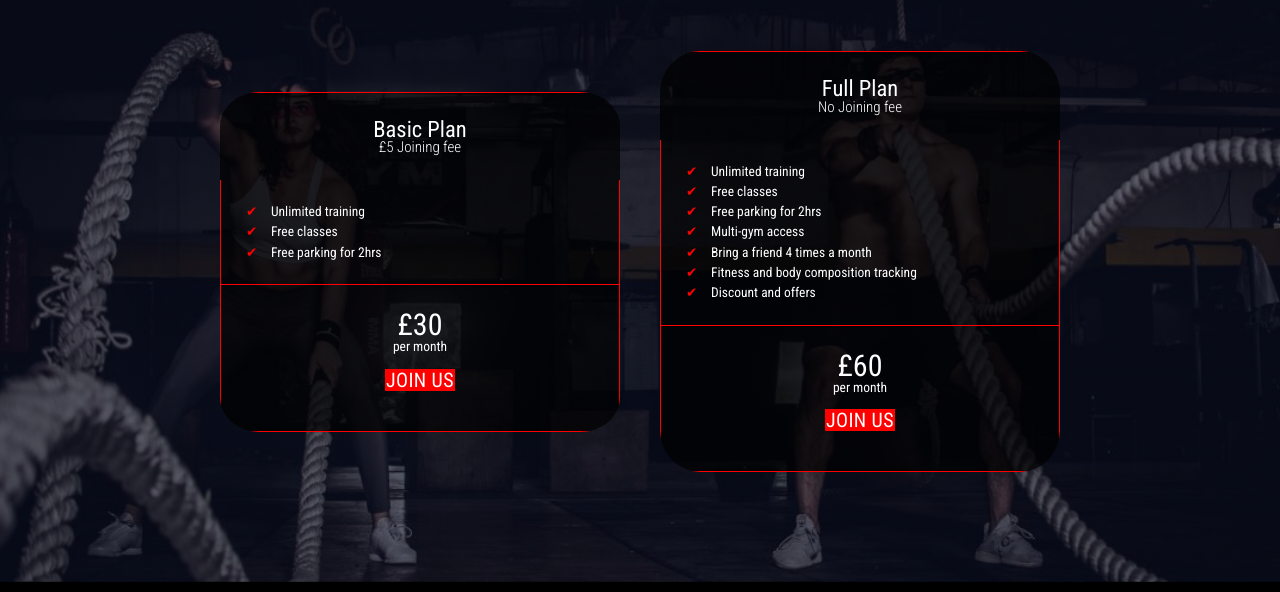
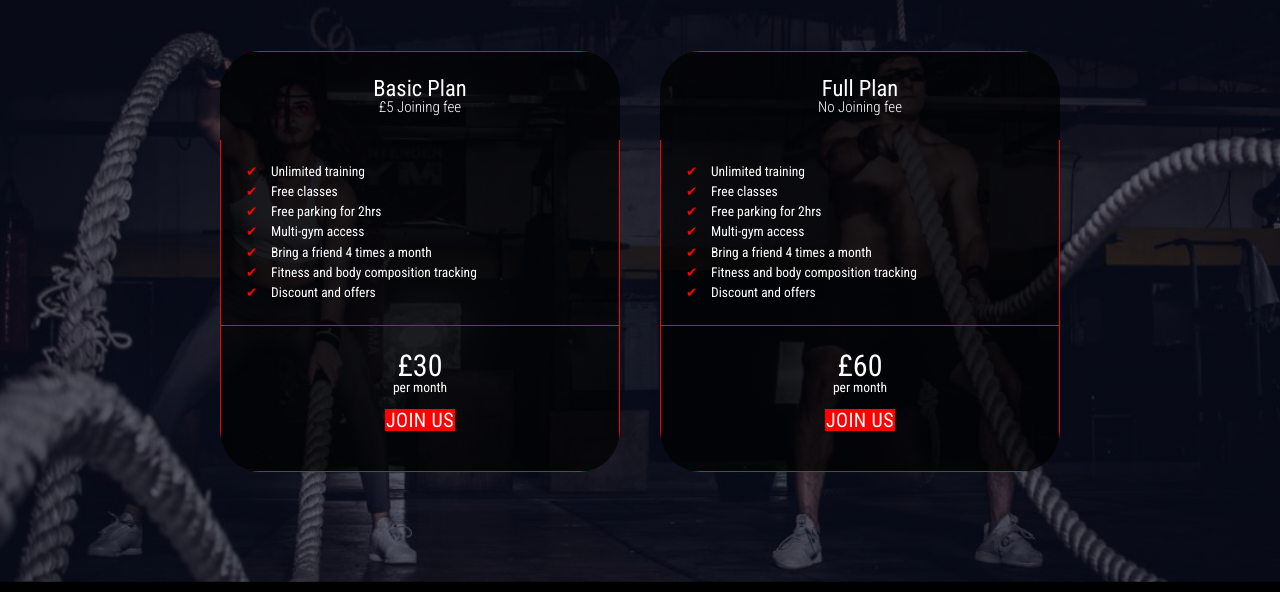
Before and after one commit to onabz/muscle_gains, a plain HTML site: page membership.html in a window 1280 px wide. Shown: the part 138-730 px from the top of the page. Drawn offline with Linux system fonts and the light colour scheme.

Commit message:
Edit semantics of membership page html structure

```diff
--- a/membership.html
+++ b/membership.html
@@ -29,8 +29,8 @@
         </nav>
     </header>
     <main>
-        <div class="plan-container">
-            <section class="basic-plan">
+        <section class="plan-container">
+            <div class="basic-plan">
                 <div class="basic-plan-header">
                     <h1 class="basic-plan-title">Basic Plan</h1>
                     <h2 class="basic-plan-addon">£5 Joining fee</h2>
@@ -40,6 +40,10 @@
                         <li class="basic-plan-benefit">Unlimited training</li>
                         <li class="basic-plan-benefit">Free classes</li>
                         <li class="basic-plan-benefit">Free parking for 2hrs</li>
+                        <li class="basic-plan-benefit">Multi-gym access</li>
+                        <li class="basic-plan-benefit">Bring a friend 4 times a month</li>
+                        <li class="basic-plan-benefit">Fitness and body composition tracking</li>
+                        <li class="basic-plan-benefit">Discount and offers</li>
                     </ul>
                 </div>
                 <div class="basic-plan-select">
@@ -47,8 +51,8 @@
                     <p class="basic-plan-text">per month</p>
                     <a href="" class="basic-plan-button">Join us</a>
                 </div>
-            </section>
-            <section class="full-plan">
+            </div>
+            <div class="full-plan">
                 <div class="full-plan-header">
                     <h1 class="full-plan-title">Full Plan</h1>
                     <h2 class="full-plan-addon">No Joining fee</h2>
@@ -70,8 +74,8 @@
                     <p class="full-plan-text">per month</p>
                     <a href="" class="basic-plan-button">Join us</a>
                 </div>
-            </section>
-        </div>
+            </div>
+        </section>
 
     </main>
     <footer>
```
Also changed, not shown: 1 other file.
